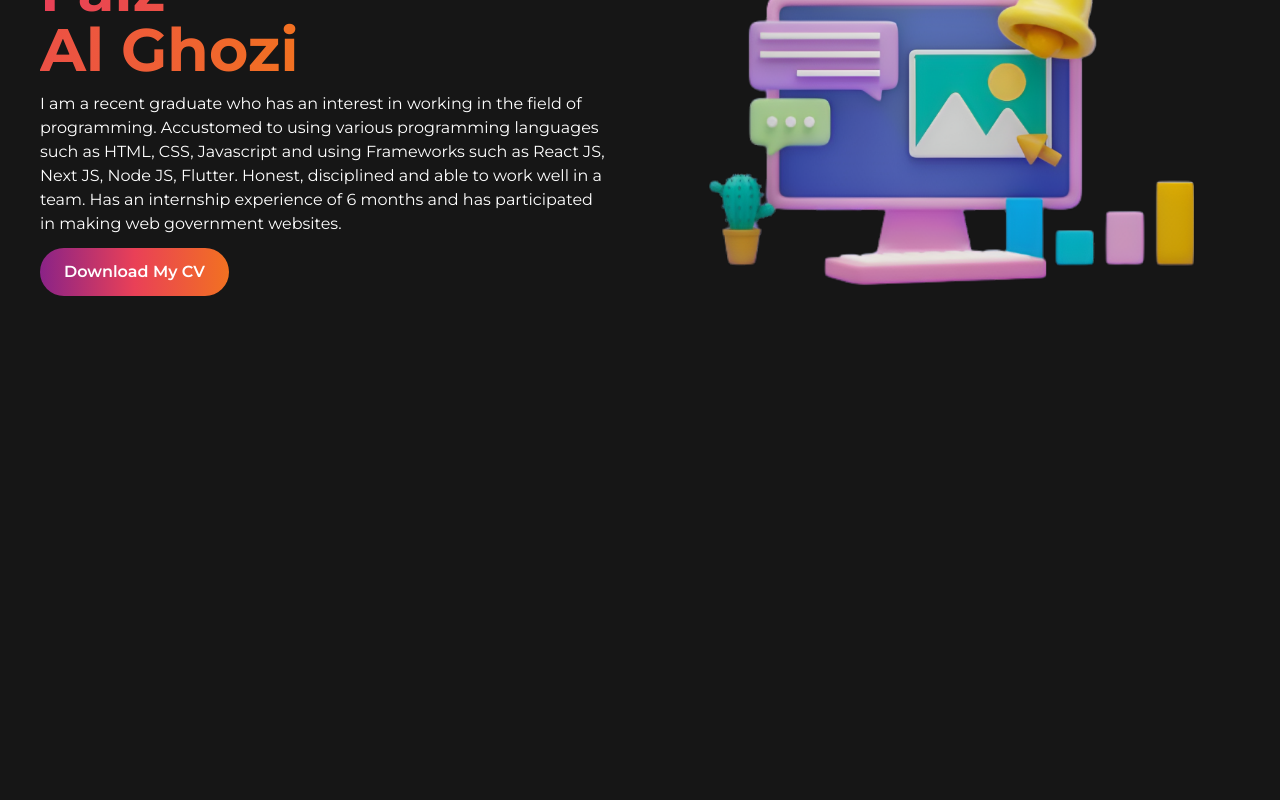
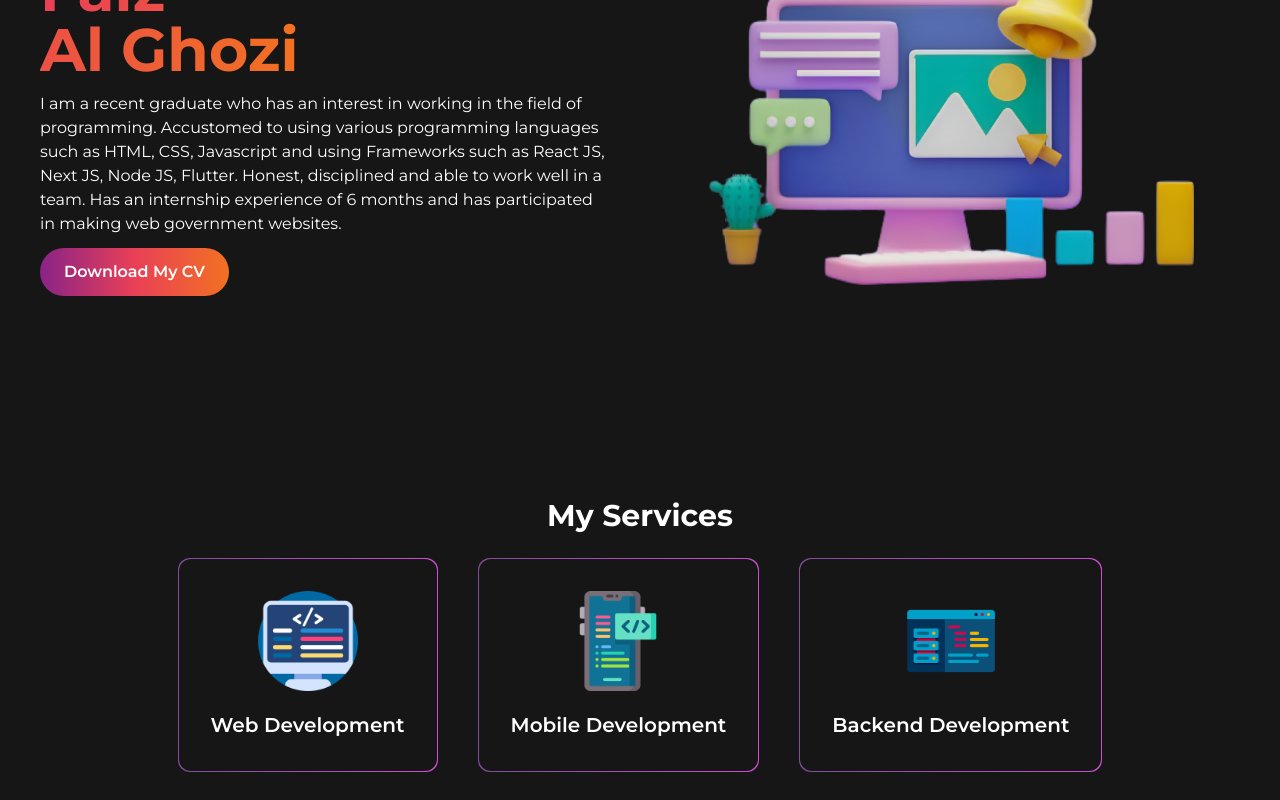
Before and after one commit to Al-Ghozy03/portfolio, a Next.js app: page / in a window 1280 px wide. Shown: the part 302-1102 px from the top of the page. Before the commit the page ends 828 px from the top, so only its background shows below. Built offline with nearby package versions, Linux system fonts and the light colour scheme.

Commit message:
feat:my services

```diff
--- /dev/null
+++ b/src/app/components/my_service.jsx
@@ -0,0 +1,29 @@
+import Title from "@/components/title";
+import Image from "next/image";
+import fe from "../assets/img/coding.png";
+import be from "../assets/img/backend.png";
+import mb from "../assets/img/development.png";
+
+export default function MyServices() {
+  return (
+    <section id="my_services">
+      <Title>my services</Title>
+      <div className="flex justify-center lg:space-x-10 mt-6">
+        <Card img={fe} title={"Web Development"} />
+        <Card img={mb} title={"Mobile Development"} />
+        <Card img={be} title={"Backend Development"} />
+      </div>
+    </section>
+  );
+}
+
+function Card({ title, img }) {
+  return (
+    <div className="bg-gradient-to-r from-[#834D9B] to-[#D04ED6] p-px flex justify-center items-center rounded-xl">
+      <div className="w-full bg-[#161616] p-8 rounded-xl flex flex-col justify-center items-center">
+        <Image src={img} height={100} />
+        <h3 className="text-xl font-semibold mt-5">{title}</h3>
+      </div>
+    </div>
+  );
+}
--- a/src/app/page.jsx
+++ b/src/app/page.jsx
@@ -2,6 +2,7 @@
 import Navbar from "./components/navbar";
 import circle from "./assets/img/circle.png";
 import About from "./components/about";
+import MyServices from "./components/my_service";
 
 export default function Home() {
   const openEmail = () => {
@@ -13,6 +14,7 @@ export default function Home() {
       <Navbar />
       <main className="px-10 pb-7 w-full bg-cover">
         <About />
+        <MyServices />
       </main>
     </>
   );
--- a/src/components/title.jsx
+++ b/src/components/title.jsx
@@ -1,3 +1,3 @@
 export default function Title({ children }) {
-  return <h1 className="font-bold text-2xl text-center">{children}</h1>;
+  return <h1 className="font-bold text-3xl text-center capitalize">{children}</h1>;
 }
```
